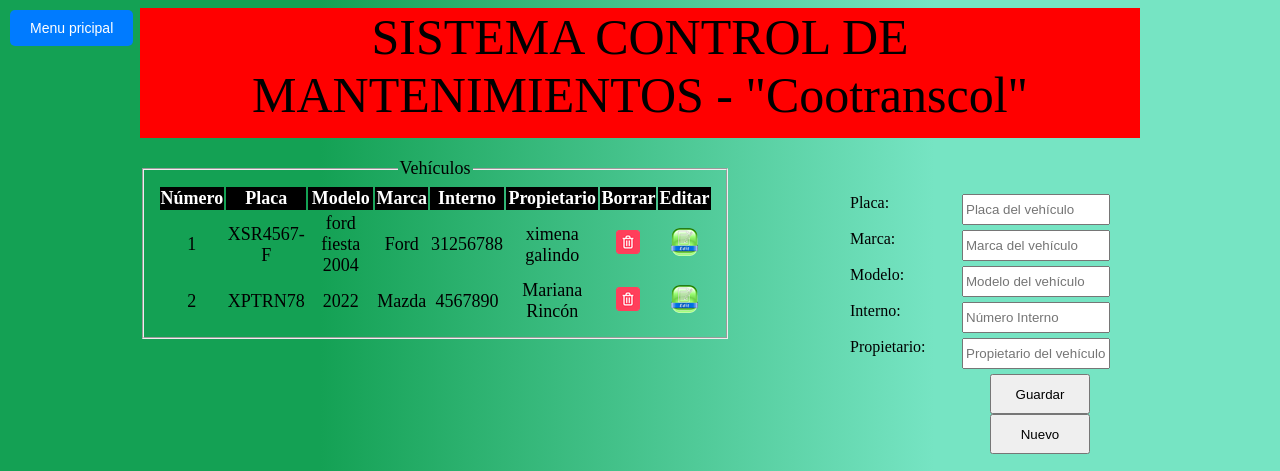
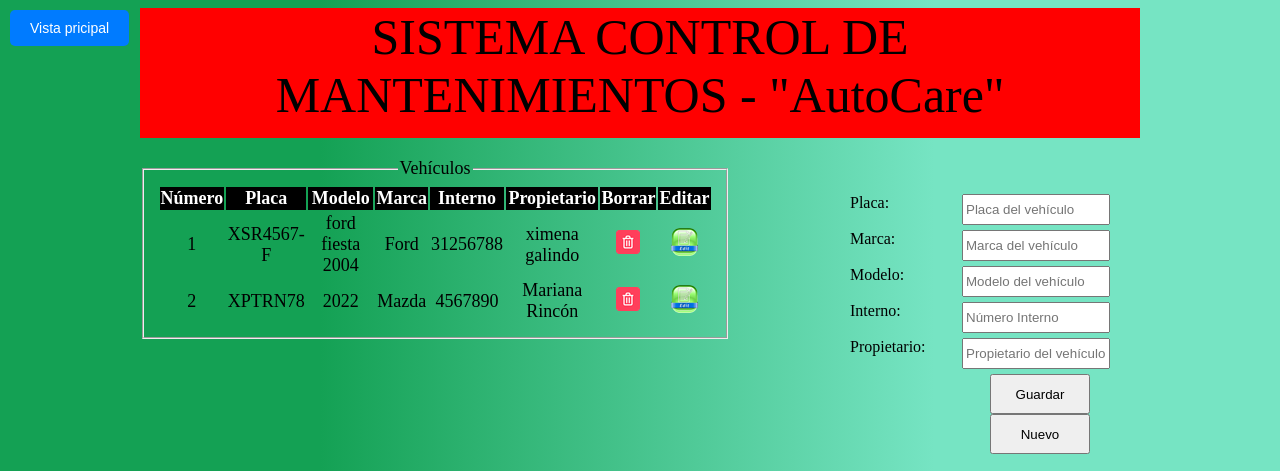
Before and after one commit to LuisMahecha7/ProyectoCootranscol, a PHP site: page /php/RegistrarNuevoVehiculo/php/index.php in a window 1280 px wide. Shown: the top 471 px of the page. Run offline with PHP 8.4, Linux system fonts and the light colour scheme; data comes from the database, SQL or seed files in the repository.

Commit message:
Ajustes de texto, tapar texto de imagen cootranscol

```diff
--- a/php/RegistrarNuevoVehiculo/php/index.php
+++ b/php/RegistrarNuevoVehiculo/php/index.php
@@ -26,9 +26,9 @@
     </head>
     <body>
         <header>
-            <a href="../../vistaprincipal.php" id="btnVolver">Menu pricipal</a>
+            <a href="../../vistaprincipal.php" id="btnVolver">Vista pricipal</a>
             <div id="encabezado">
-                SISTEMA CONTROL DE MANTENIMIENTOS - "Cootranscol"
+                SISTEMA CONTROL DE MANTENIMIENTOS - "AutoCare"
             </div>
         </header>
         <selection>
--- a/php/RegistrarNuevoVehiculo/php/testroutes.html
+++ b/php/RegistrarNuevoVehiculo/php/testroutes.html
@@ -0,0 +1 @@
+<script src="../../vistaprincipal.php"
--- a/php/login.php
+++ b/php/login.php
@@ -93,7 +93,7 @@
         </div>
 
         <h4 class="titulo-sistema" style="font-family: 'Helvetica', sans-serif; font-size: 20px; font-weight: normal; color: #6c757d; text-align: left; letter-spacing: 1px; margin-top: 20px; position: fixed; top: 160px; left: 20px; z-index: 1000; white-space: nowrap;">
-            Sistema de Registro y Mantenimiento vehícular -
+            Sistema de Registro y Mantenimiento vehícular - AutoCare
         </h4>
             <?php
             session_start(); // Iniciar sesión para acceder a las variables de sesión
--- a/php/testurl.html
+++ b/php/testurl.html
@@ -1 +1 @@
-<script src="../php/buscador/index.php"></script>
+<script src="../php/GestionMecanicos/mecanicos.php"></script>
```
Also changed, not shown: index.php (+9 -4 lines).
